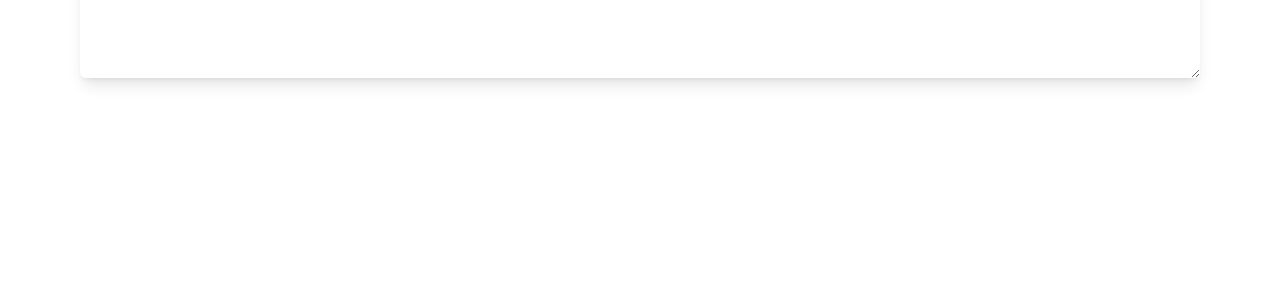
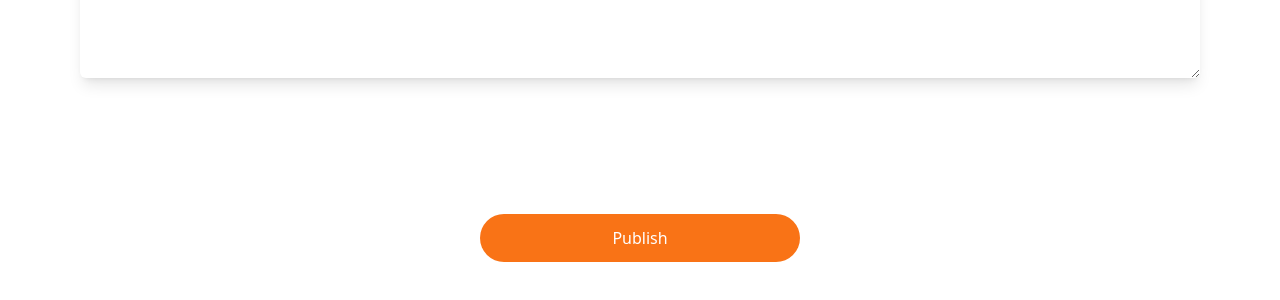
Before and after one commit to Dhruviika/MediumClone, a React (Vite) app in the folder frontend/: page /new-story in a window 1280 px wide. Shown: the part 969-1269 px from the top of the page. Before the commit the page ends 1127 px from the top, so only its background shows below. Built offline with nearby package versions, Linux system fonts and the light colour scheme.

Commit message:
Added a new-story page for user to write blog.

```diff
--- a/frontend/src/pages/NewStory.tsx
+++ b/frontend/src/pages/NewStory.tsx
@@ -1,9 +1,37 @@
 import { useState } from "react";
 import { Navbar } from "../components/Navbar";
+import { useNavigate } from "react-router-dom";
+import axios from "axios";
 
 export const NewStory = () => {
   const [title, setTitle] = useState("");
   const [content, setContent] = useState("");
+
+  const navigate = useNavigate();
+
+  const handlePublish = async () => {
+    try {
+      const token = localStorage.getItem("token");
+      const res = await axios.post(
+        "https://backend.cornstar.workers.dev/api/v1/blog/post",
+        {
+          title,
+          content,
+        },
+        {
+          headers: {
+            Authorization: token,
+          },
+        }
+      );
+
+      if (res.status === 200) {
+        navigate("/me");
+      }
+    } catch (e) {
+      console.error("An error occurred while publishing the story", e);
+    }
+  };
 
   return (
     <div>
@@ -22,8 +50,11 @@ export const NewStory = () => {
           onChange={(e) => setContent(e.target.value)}
         />
       </div>
-      <div className="flex justify-center items-center h-40 lg:hidden">
-        <button className="bg-orange-500 text-white rounded-full py-3 w-1/4 hover:bg-orange-700">
+      <div className="flex justify-center items-center h-40">
+        <button
+          onClick={handlePublish}
+          className="bg-orange-500 text-white rounded-full py-3 w-1/4 hover:bg-orange-700"
+        >
           Publish
         </button>
       </div>
```
